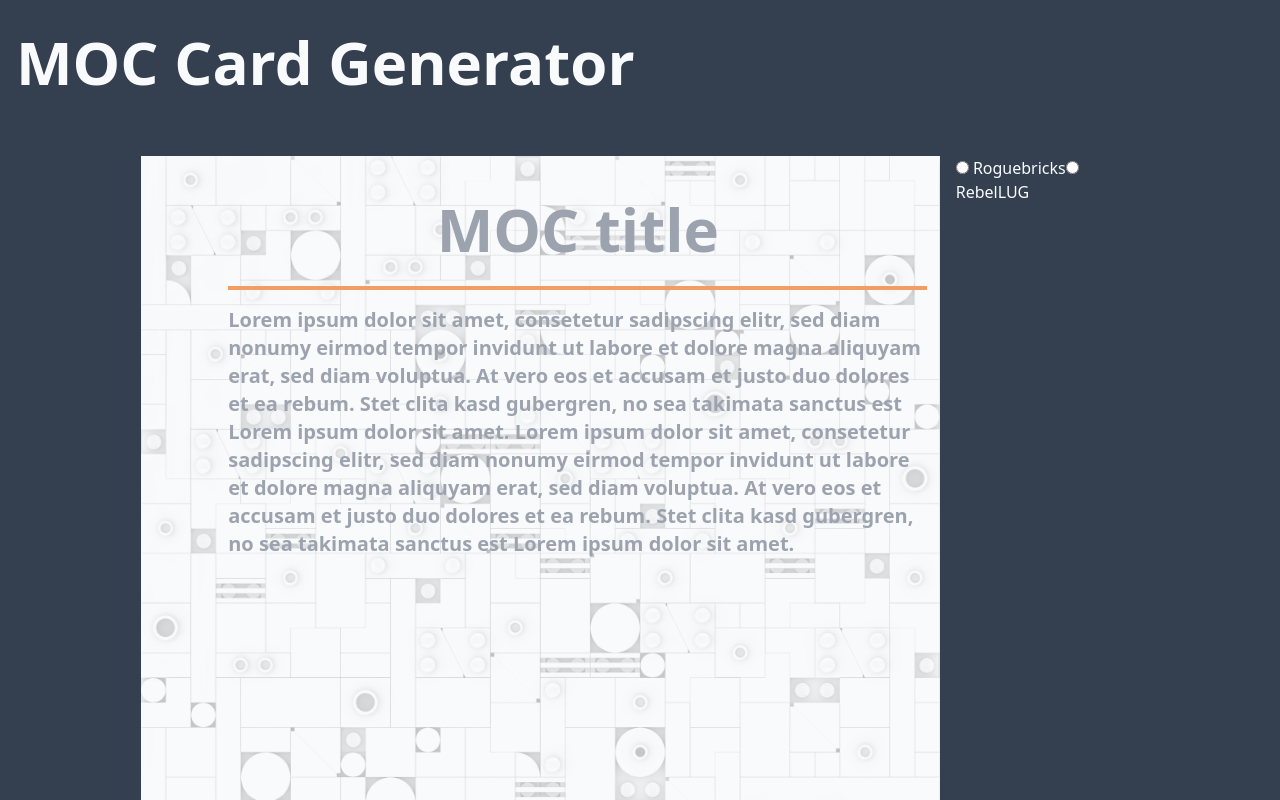
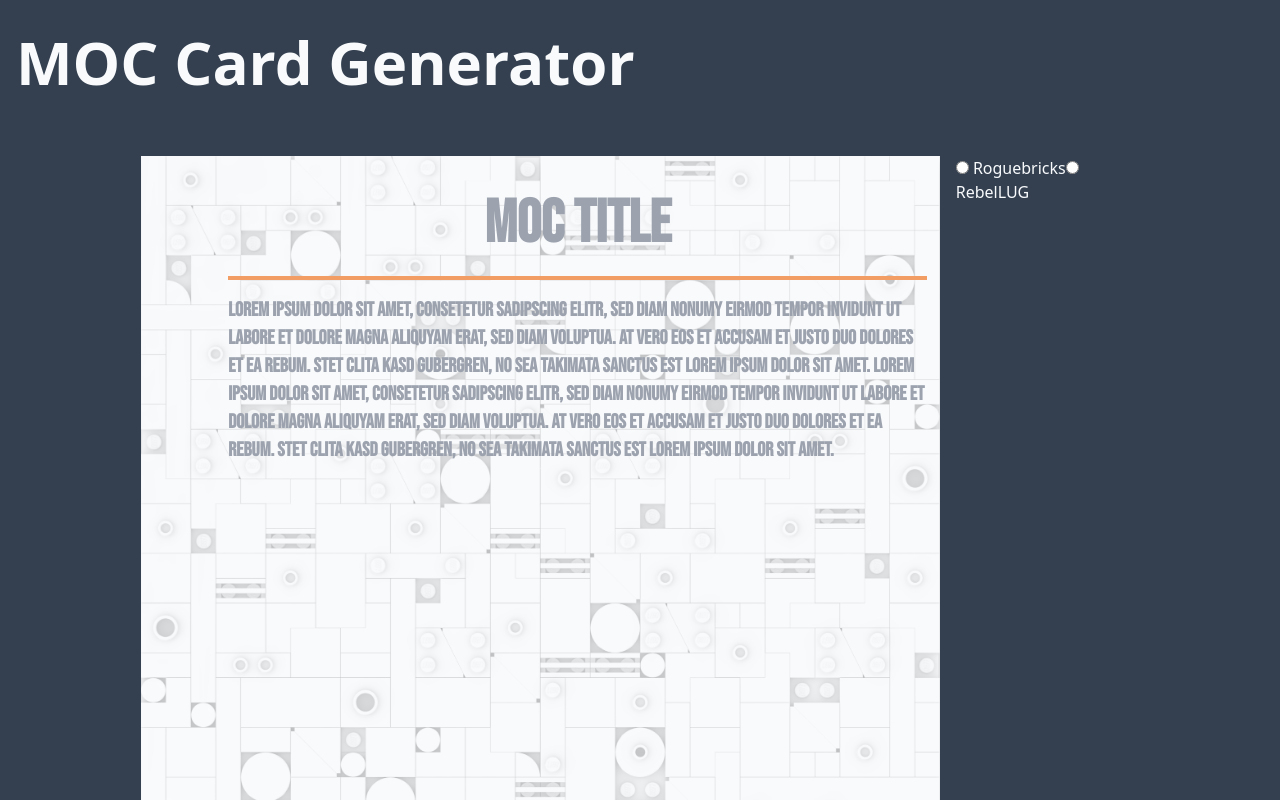
Before and after one commit to mocdaniel/moccardgenerator, a Next.js app: page / in a window 1280 px wide. Shown: the top 800 px of the page. Built offline with nearby package versions, Linux system fonts and the light colour scheme.

Commit message:
Add GoogleFont Bebas Neue

```diff
--- a/components/preview.tsx
+++ b/components/preview.tsx
@@ -5,17 +5,24 @@ import avatarPNG from '../public/avatar.png'
 import instagramSVG from '../public/instagram.svg'
 import flickrSVG from '../public/flickr.svg'
 import backgroundImage from '../public/background.jpeg'
+import { Bebas_Neue } from 'next/font/google'
+
+const bebasNeue = Bebas_Neue({ subsets: ['latin'], weight: '400'})
 
 type PreviewProps = {
     lug: string,
     branding: boolean,
 }
 
+const previewClassName = "flex flex-col justify-between gap-4 w-[874px] h-[1240px] bg-light text-dark py-4 " + bebasNeue.className
+
+console.log(previewClassName)
+
 const loremIpsum = "Lorem ipsum dolor sit amet, consetetur sadipscing elitr, sed diam nonumy eirmod tempor invidunt ut labore et dolore magna aliquyam erat, sed diam voluptua. At vero eos et accusam et justo duo dolores et ea rebum. Stet clita kasd gubergren, no sea takimata sanctus est Lorem ipsum dolor sit amet. Lorem ipsum dolor sit amet, consetetur sadipscing elitr, sed diam nonumy eirmod tempor invidunt ut labore et dolore magna aliquyam erat, sed diam voluptua. At vero eos et accusam et justo duo dolores et ea rebum. Stet clita kasd gubergren, no sea takimata sanctus est Lorem ipsum dolor sit amet."
 
 export default function Preview (props: PreviewProps) {
     return (
-        <div id="preview" className="flex flex-col justify-between gap-4 w-[874px] h-[1240px] bg-light text-dark py-4">
+        <div id="preview" className={ previewClassName }>
             <Image id="preview-background" src={ backgroundImage } alt=""/>
             <div id="preview-content" className="flex flex-col justify-between gap-4 w-[874px] h-[1240px] bg-transparent text-dark py-4">
             <input type="text" id="mocName" placeholder="MOC title" className="text-6xl mx-auto w-4/5 font-bold text-center"></input>
```
